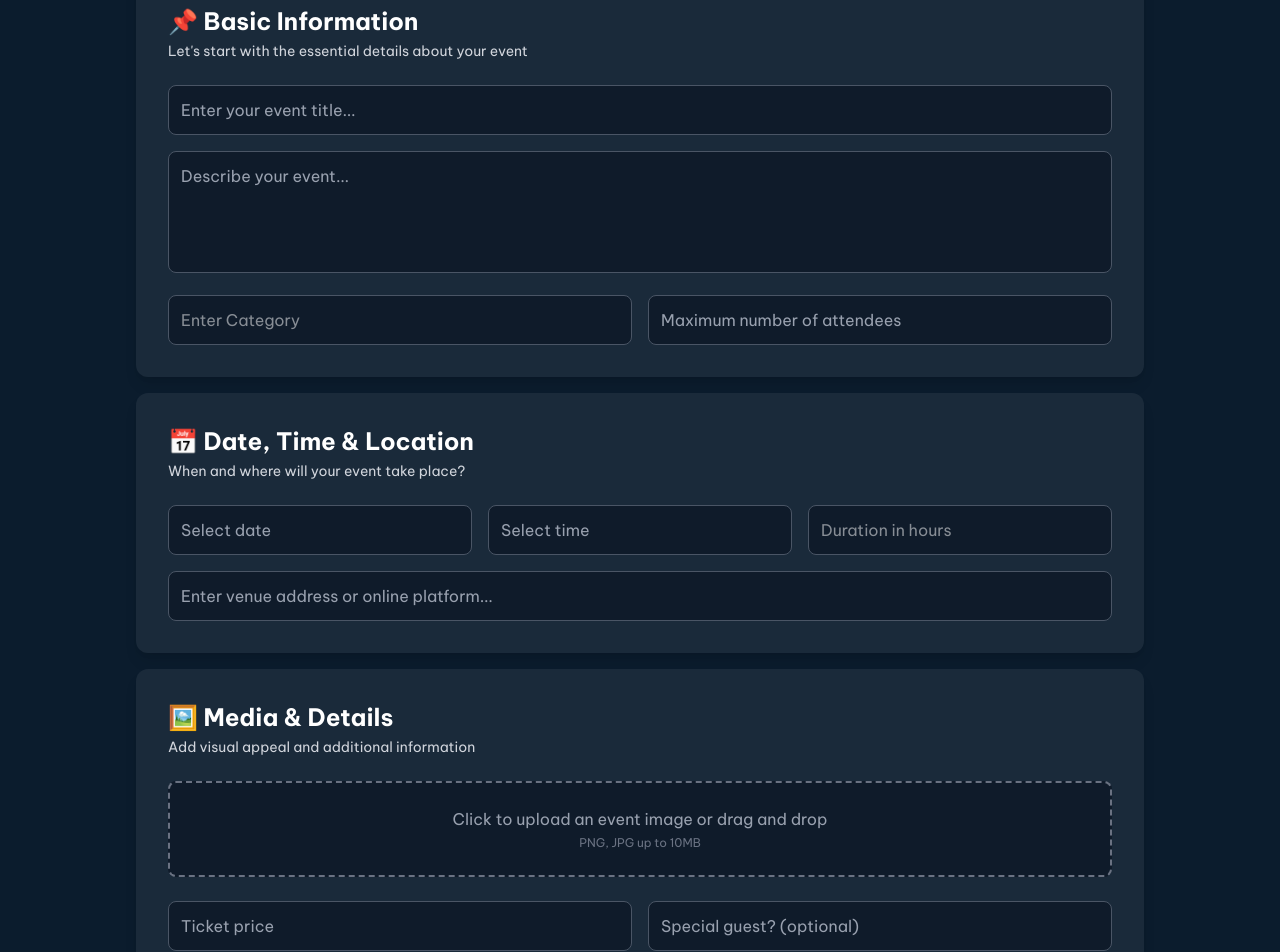
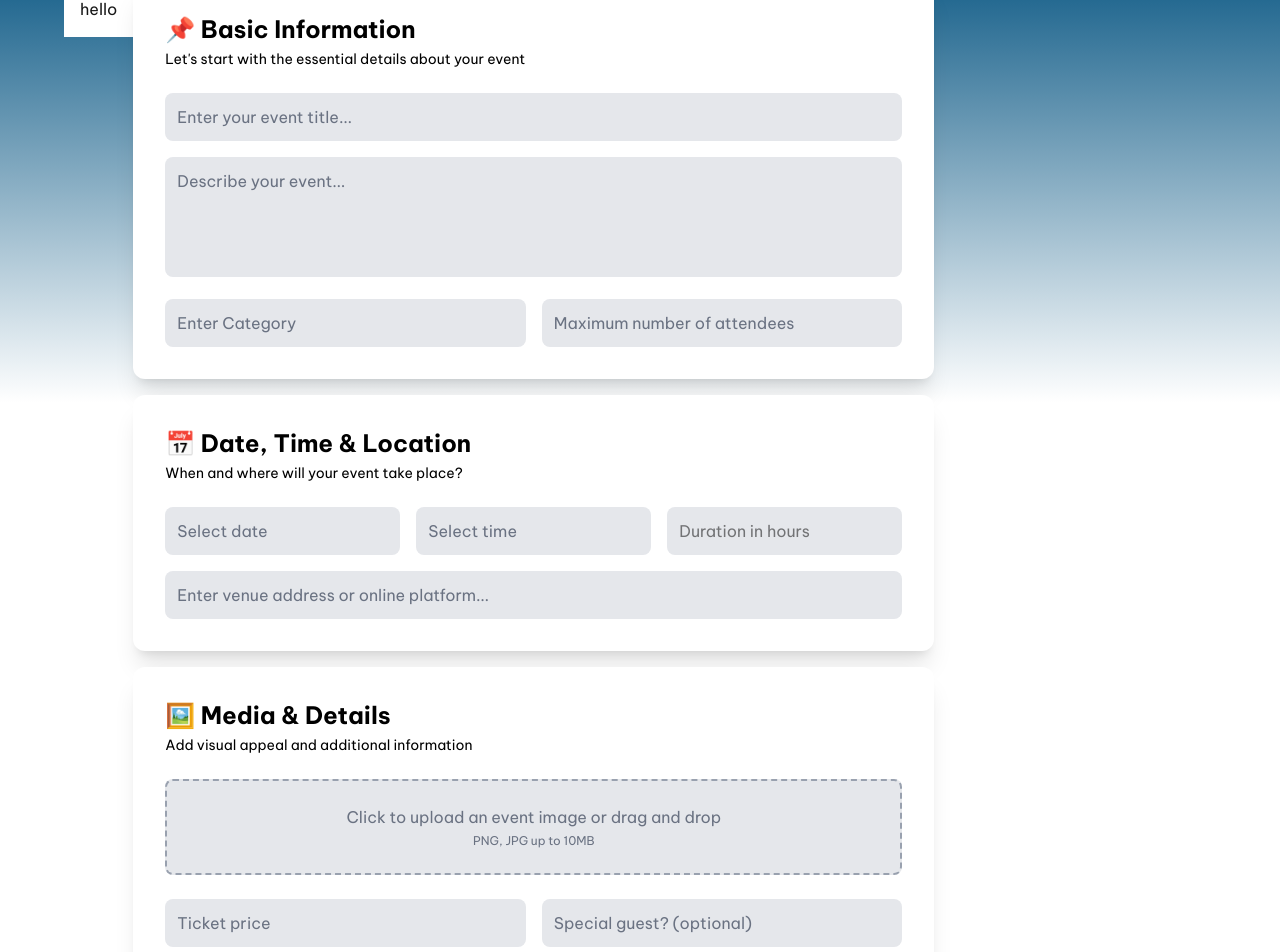
Before and after one commit to Thanseer-steyp/Eventify, a Next.js app in the folder frontend/: page /events/create in a window 1280 px wide. Shown: the part 153-1105 px from the top of the page. Built offline with nearby package versions, Linux system fonts and the light colour scheme.

Commit message:
UI updated

```diff
--- a/frontend/app/events/[id]/page.jsx
+++ b/frontend/app/events/[id]/page.jsx
@@ -158,8 +158,8 @@ const EventDetailPage = () => {
 
           <div className="text-black">
             <h2 className="text-xl font-bold text-black">Special Guest</h2>
-            <div className="my-3 space-y-2">
-              <div>
+            <div className="my-3 flex gap-2 items-center">
+              <div className="rounded-full overflow-hidden">
                 <Image
                   src={event.guest_avatar || event.image}
                   alt={event.title}
--- a/frontend/app/events/create/page.jsx
+++ b/frontend/app/events/create/page.jsx
@@ -144,7 +144,7 @@ function CreateEventForm() {
               onChange={(e) =>
                 handleMonthYearChange(parseInt(e.target.value), selectedMonth)
               }
-              className="flex-1 bg-[#0f1b2a] text-white p-2 rounded border border-gray-600 focus:border-yellow-400"
+              className="flex-1 bg-[#0f1b2a] text-white p-2 rounded border border-gray-600 "
             >
               {years.map((year) => (
                 <option key={year} value={year}>
@@ -158,7 +158,7 @@ function CreateEventForm() {
               onChange={(e) =>
                 handleMonthYearChange(selectedYear, parseInt(e.target.value))
               }
-              className="flex-1 bg-[#0f1b2a] text-white p-2 rounded border border-gray-600 focus:border-yellow-400"
+              className="flex-1 bg-[#0f1b2a] text-white p-2 rounded border border-gray-600 "
             >
               {months.map((month, index) => {
                 // Disable past months for current year
@@ -178,7 +178,7 @@ function CreateEventForm() {
             <select
               value={selectedDate}
               onChange={(e) => setSelectedDate(parseInt(e.target.value))}
-              className="w-full bg-[#0f1b2a] text-white p-2 rounded border border-gray-600 focus:border-yellow-400"
+              className="w-full bg-[#0f1b2a] text-white p-2 rounded border border-gray-600 "
               size="6"
             >
               {validDates.map((date) => (
@@ -242,7 +242,7 @@ function CreateEventForm() {
           <select
             value={hour}
             onChange={(e) => setHour(e.target.value)}
-            className="bg-[#0f1b2a] text-white p-2 rounded border border-gray-600 focus:border-yellow-400"
+            className="bg-[#0f1b2a] text-white p-2 rounded border border-gray-600 "
           >
             {hours.map((h) => (
               <option key={h} value={h}>
@@ -257,7 +257,7 @@ function CreateEventForm() {
           <select
             value={minute}
             onChange={(e) => setMinute(e.target.value)}
-            className="bg-[#0f1b2a] text-white p-2 rounded border border-gray-600 focus:border-yellow-400"
+            className="bg-[#0f1b2a] text-white p-2 rounded border border-gray-600 "
           >
             {minutes
               .filter((_, i) => i % 5 === 0)
@@ -272,7 +272,7 @@ function CreateEventForm() {
           <select
             value={period}
             onChange={(e) => setPeriod(e.target.value)}
-            className="bg-[#0f1b2a] text-white p-2 rounded border border-gray-600 focus:border-yellow-400"
+            className="bg-[#0f1b2a] text-white p-2 rounded border border-gray-600 "
           >
             <option value="AM">AM</option>
             <option value="PM">PM</option>
@@ -395,19 +395,22 @@ function CreateEventForm() {
   };
 
   return (
-    <>
-      <form
-        onSubmit={handleSubmit}
-        encType="multipart/form-data"
-        className="min-h-screen bg-[#0b1c2d] py-10 px-4 md:px-20 text-white space-y-10"
-      >
-        <div className="wrapper">
+    <div className=" bg-custom-gradient">
+      <div className="wrapper flex py-12">
+        <div className="bg-white p-4 h-max">
+          <h2>hello</h2>
+        </div>
+        <form
+          onSubmit={handleSubmit}
+          encType="multipart/form-data"
+          className="min-h-screen text-white space-y-10"
+        >
           {/* Basic Information */}
-          <div className="bg-[#1a2a3a] rounded-xl p-8 shadow-lg mb-4">
-            <h2 className="text-2xl font-bold mb-1 text-white">
+          <div className="bg-white rounded-xl p-8 shadow-xl mb-4">
+            <h2 className="text-2xl font-bold mb-1 text-black">
               📌 Basic Information
             </h2>
-            <p className="text-sm text-gray-300 mb-6">
+            <p className="text-sm text-black mb-6">
               Let's start with the essential details about your event
             </p>
 
@@ -418,7 +421,7 @@ function CreateEventForm() {
                 value={formData.title}
                 onChange={handleChange}
                 placeholder="Enter your event title..."
-                className="w-full p-3 rounded-lg bg-[#0f1b2a] border border-gray-600 text-white placeholder-gray-400 focus:border-yellow-400 focus:outline-none"
+                className="w-full p-3 rounded-lg bg-gray-200 text-black placeholder-gray-500  focus:outline-none"
               />
               <textarea
                 name="description"
@@ -426,7 +429,7 @@ function CreateEventForm() {
                 value={formData.description}
                 onChange={handleChange}
                 placeholder="Describe your event..."
-                className="w-full p-3 rounded-lg bg-[#0f1b2a] border border-gray-600 text-white placeholder-gray-400 resize-none focus:border-yellow-400 focus:outline-none"
+                className="w-full p-3 rounded-lg bg-gray-200 text-black placeholder-gray-500 resize-none  focus:outline-none"
               />
               <div className="flex gap-4">
                 <input
@@ -434,7 +437,7 @@ function CreateEventForm() {
                   value={formData.category}
                   onChange={handleChange}
                   placeholder="Enter Category"
-                  className="w-1/2 p-3 rounded-lg bg-[#0f1b2a] border border-gray-600 text-white focus:border-yellow-400 focus:outline-none"
+                  className="w-1/2 p-3 rounded-lg bg-gray-200 text-black placeholder-gray-500  focus:outline-none"
                 />
                 <input
                   type="number"
@@ -442,18 +445,18 @@ function CreateEventForm() {
                   value={formData.maxAttendees}
                   onChange={handleChange}
                   placeholder="Maximum number of attendees"
-                  className="w-1/2 p-3 rounded-lg bg-[#0f1b2a] border border-gray-600 text-white placeholder-gray-400 focus:border-yellow-400 focus:outline-none"
+                  className="w-1/2 p-3 rounded-lg bg-gray-200 text-black placeholder-gray-500  focus:outline-none [&::-webkit-outer-spin-button]:appearance-none [&::-webkit-inner-spin-button]:appearance-none [-moz-appearance:textfield]"
                 />
               </div>
             </div>
           </div>
 
           {/* Date, Time & Location */}
-          <div className="bg-[#1a2a3a] rounded-xl p-8 shadow-lg mb-4">
-            <h2 className="text-2xl font-bold mb-1 text-white">
+          <div className="bg-white rounded-xl p-8 shadow-xl mb-4">
+            <h2 className="text-2xl font-bold mb-1 text-black">
               📅 Date, Time & Location
             </h2>
-            <p className="text-sm text-gray-300 mb-6">
+            <p className="text-sm text-black mb-6">
               When and where will your event take place?
             </p>
 
@@ -466,7 +469,7 @@ function CreateEventForm() {
                     setShowCustomDatePicker(!showCustomDatePicker);
                     setShowCustomTimePicker(false); // Close time picker if open
                   }}
-                  className="w-full p-3 rounded-lg bg-[#0f1b2a] border border-gray-600 text-left text-gray-400 focus:border-yellow-400 focus:outline-none hover:border-gray-500"
+                  className="w-full p-3 rounded-lg bg-gray-200 text-left text-gray-500  focus:outline-none hover:border-gray-500"
                 >
                   {displayDate || "Select date"}
                 </button>
@@ -481,7 +484,7 @@ function CreateEventForm() {
                     setShowCustomTimePicker(!showCustomTimePicker);
                     setShowCustomDatePicker(false); // Close date picker if open
                   }}
-                  className="w-full p-3 rounded-lg bg-[#0f1b2a] border border-gray-600 text-left text-gray-400 focus:border-yellow-400 focus:outline-none hover:border-gray-500"
+                  className="w-full p-3 rounded-lg bg-gray-200 text-left text-gray-500  focus:outline-none hover:border-gray-500"
                 >
                   {displayTime || "Select time"}
                 </button>
@@ -494,7 +497,7 @@ function CreateEventForm() {
                 placeholder="Duration in hours"
                 value={formData.duration}
                 onChange={handleChange}
-                className="w-full p-3 rounded-lg bg-[#0f1b2a] border border-gray-600 text-white focus:border-yellow-400 focus:outline-none"
+                className="w-full p-3 rounded-lg bg-gray-200 text-black  focus:outline-none [&::-webkit-outer-spin-button]:appearance-none [&::-webkit-inner-spin-button]:appearance-none [-moz-appearance:textfield]"
               />
             </div>
 
@@ -504,20 +507,20 @@ function CreateEventForm() {
               value={formData.location}
               onChange={handleChange}
               placeholder="Enter venue address or online platform..."
-              className="w-full p-3 rounded-lg bg-[#0f1b2a] border border-gray-600 text-white placeholder-gray-400 mt-4 focus:border-yellow-400 focus:outline-none"
+              className="w-full p-3 rounded-lg bg-gray-200 text-black placeholder-gray-500 mt-4 focus:outline-none"
             />
           </div>
 
           {/* Media & Details */}
-          <div className="bg-[#1a2a3a] rounded-xl p-8 shadow-lg mb-4">
-            <h2 className="text-2xl font-bold mb-1 text-white">
+          <div className="bg-white rounded-xl p-8 shadow-xl mb-4">
+            <h2 className="text-2xl font-bold mb-1 text-black">
               🖼️ Media & Details
             </h2>
-            <p className="text-sm text-gray-300 mb-6">
+            <p className="text-sm text-black mb-6">
               Add visual appeal and additional information
             </p>
 
-            <div className="bg-[#0f1b2a] border-2 border-dashed border-gray-500 rounded-lg p-6 text-center relative">
+            <div className="bg-gray-200 border-2 border-dashed border-gray-400 rounded-lg p-6 text-center relative">
               <input
                 type="file"
                 name="image"
@@ -525,16 +528,18 @@ function CreateEventForm() {
                 onChange={handleChange}
                 className="absolute inset-0 w-full h-full opacity-0 cursor-pointer z-10"
               />
-              <p className="text-gray-400 pointer-events-none">
+              <p className="text-gray-500 pointer-events-none">
                 Click to upload an event image or drag and drop
               </p>
               <p className="text-xs text-gray-500 mt-1 pointer-events-none">
                 PNG, JPG up to 10MB
               </p>
               {formData.image && (
-                <p className="mt-3 text-sm text-gray-300">
+                <p className="mt-3 text-sm text-gray-500">
                   Selected image:{" "}
-                  <span className="text-yellow-300">{formData.image.name}</span>
+                  <span className="text-black text-md">
+                    {formData.image.name}
+                  </span>
                 </p>
               )}
             </div>
@@ -544,9 +549,10 @@ function CreateEventForm() {
                 type="number"
                 name="price"
                 value={formData.price}
+                step={50}
                 onChange={handleChange}
                 placeholder="Ticket price"
-                className="w-full p-3 rounded-lg bg-[#0f1b2a] border border-gray-600 text-white placeholder-gray-400 focus:border-yellow-400 focus:outline-none"
+                className="w-full p-3 rounded-lg bg-gray-200 text-black placeholder-gray-500  focus:outline-none [&::-webkit-outer-spin-button]:appearance-none [&::-webkit-inner-spin-button]:appearance-none [-moz-appearance:textfield]"
               />
               <input
                 type="text"
@@ -554,7 +560,7 @@ function CreateEventForm() {
                 value={formData.guest}
                 onChange={handleChange}
                 placeholder="Special guest? (optional)"
-                className="w-full p-3 rounded-lg bg-[#0f1b2a] border border-gray-600 text-white placeholder-gray-400 focus:border-yellow-400 focus:outline-none"
+                className="w-full p-3 rounded-lg bg-gray-200 text-black placeholder-gray-500  focus:outline-none"
               />
             </div>
           </div>
@@ -563,16 +569,16 @@ function CreateEventForm() {
           <div className="text-center pt-4">
             <button
               type="submit"
-              className="bg-yellow-400 text-[#131d30] font-bold py-3 px-8 rounded-md w-full hover:bg-yellow-500 transition-colors"
+              className="bg-[#131316] text-white font-bold py-3 px-8 rounded-md w-full shadow-xl hover:bg-black"
             >
               Create Event
             </button>
           </div>
-        </div>
-      </form>
+        </form>
+      </div>
 
       <ToastContainer position="top-right" autoClose={3000} />
-    </>
+    </div>
   );
 }
 
--- a/frontend/app/globals.css
+++ b/frontend/app/globals.css
@@ -1,7 +1,5 @@
 @import "tailwindcss";
-@tailwind base;
-@tailwind components;
-@tailwind utilities;
+
 
 
 :root {
--- a/frontend/components/screens/FeedbackCarousel.jsx
+++ b/frontend/components/screens/FeedbackCarousel.jsx
@@ -70,7 +70,7 @@ const TestimonialCarousel = () => {
   return (
     <div className="bg-[#f1f7fa] py-16">
       <div className="wrapper">
-      <h2 className="text-3xl font-bold text-sky-900 mb-4 text-center">Trusted by thousands of event organisers</h2>
+      <h2 className="text-3xl font-bold text-[#01517f] mb-4 text-center">Trusted by thousands of event organisers</h2>
       <p className="mb-6 text-gray-700 text-center">
         From small fundraisers to festivals, thousands of event organisers trust our event ticketing solution.
       </p>
```
Also changed, not shown: frontend/app/events/page.jsx (+13 -13 lines).
